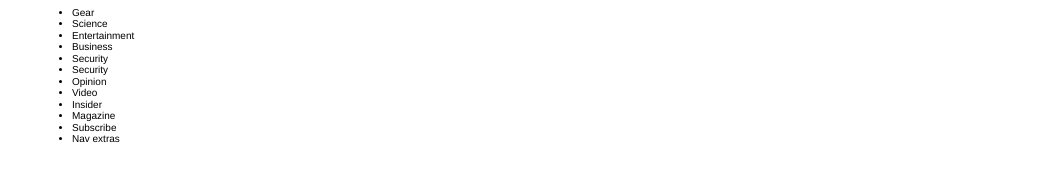
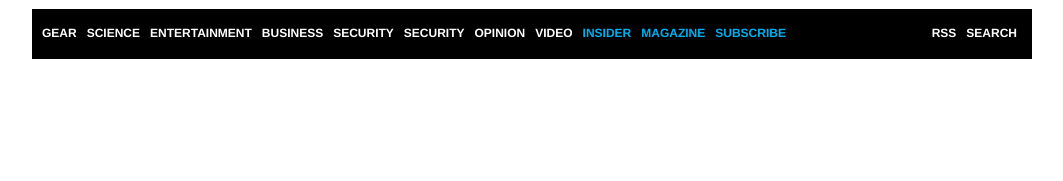
Before and after one commit to thuongvu/CSSPractice, a website: page wired/index.html in a window 1280 px wide. Shown: the part 501-682 px from the top of the page, without its empty margins (98-1161 px from the left). Drawn offline with nearby package versions, Linux system fonts and the light colour scheme.

Commit message:
made main navbar

```diff
--- a/wired/index.html
+++ b/wired/index.html
@@ -78,10 +78,16 @@
 								<li class="design">Security</li>
 								<li class="opinion">Opinion</li>
 								<li class="video">Video</li>
-								<li class="insider">Insider</li>
-								<li class="magazine">Magazine</li>
-								<li class="subscribe">Subscribe</li>
-								<li class="nav-extras">Nav extras</li>
+								<li class="insider secondary">Insider</li>
+								<li class="magazine secondary">Magazine</li>
+								<li class="subscribe secondary">Subscribe</li>
+
+							</ul>
+							<ul>
+								<ul class="nav-extras">
+									<li class="rss">RSS</li>
+									<li class="search">Search</li>
+								</ul>
 							</ul>
 						</nav>
 					</div>
--- a/wired/wired.css
+++ b/wired/wired.css
@@ -123,5 +123,32 @@ div {
 	left: -10px;
 	width: auto;
 	font-family: "calibre-1", "calibre-2", helvetica, arial, sans-serif;
-	/*background-color: #000;*/
+	background-color: #000;
 }
+
+nav {
+	position: relative;
+	min-height: 50px;
+	margin: 0 auto;
+	color: #fff;
+	font-size: 1.2em;
+	font-weight: 800;
+
+}
+nav li {
+	display: inline;
+	text-transform: uppercase;
+	padding: 18px 5px;
+	float: left;
+	position: relative;
+	left: -35px;
+}
+ul.nav-extras {
+	float: right;
+	position: relative;
+	right: -25px;
+}
+
+li.secondary {
+	color: #00aeef;
+}
```
